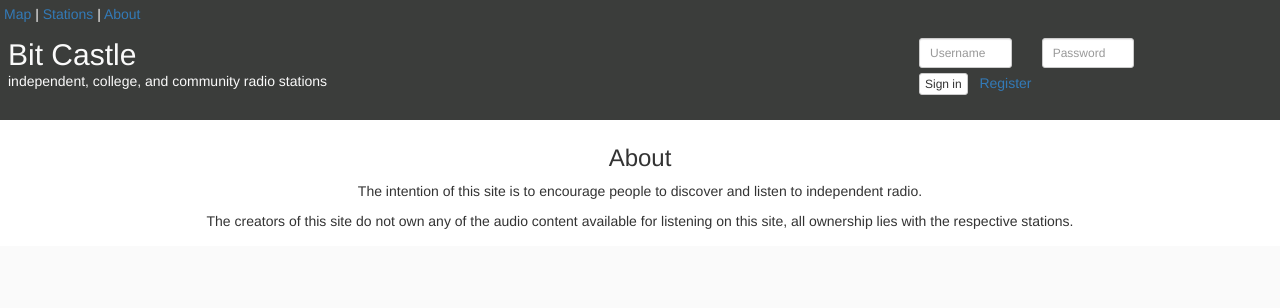
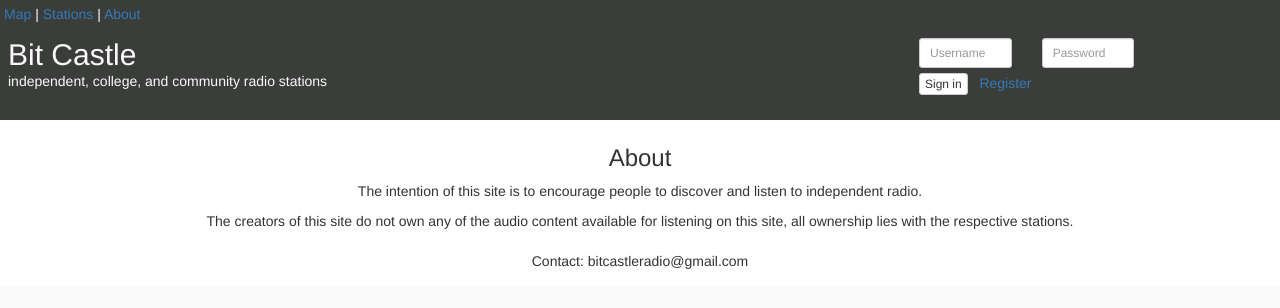
Before and after one commit to jagray89/bitCastle, a Flask app: template templates/about.html in a window 1280 px wide. Shown: the top 308 px of the page. Run offline with Flask 2, Linux system fonts and the light colour scheme; the template is opened without the code that fills it, so the values that code supplies are empty; some libraries are stand-ins or nearby versions.

Commit message:
about edit

```diff
--- a/templates/about.html
+++ b/templates/about.html
@@ -11,5 +11,8 @@
         <p>The intention of this site is to encourage people to discover and listen to independent radio.</p>
         <p>The creators of this site do not own any of the audio content available for listening on this site, all ownership lies with the respective stations.</p>
     </div>
+    <div class="body-element">
+        <p>Contact: bitcastleradio@gmail.com</p>
+    </div>
 
 {% endblock %}
```
